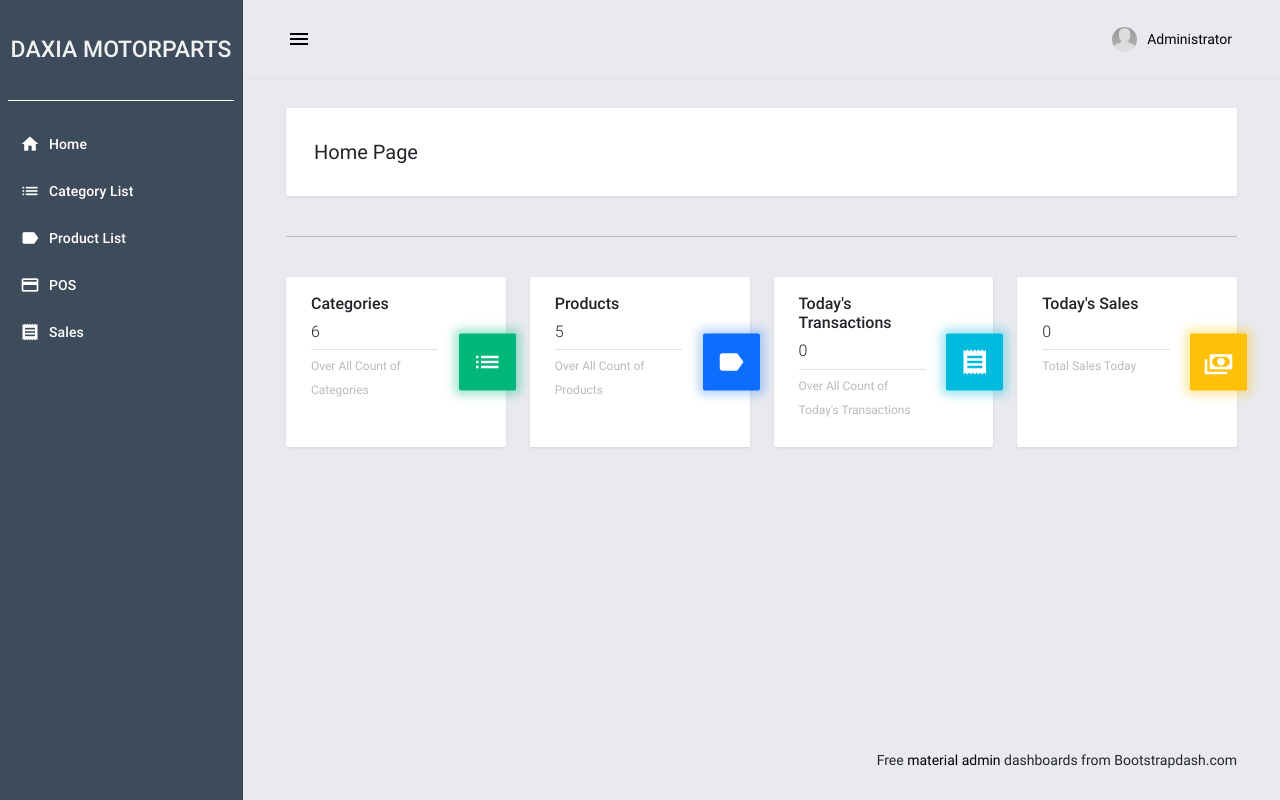
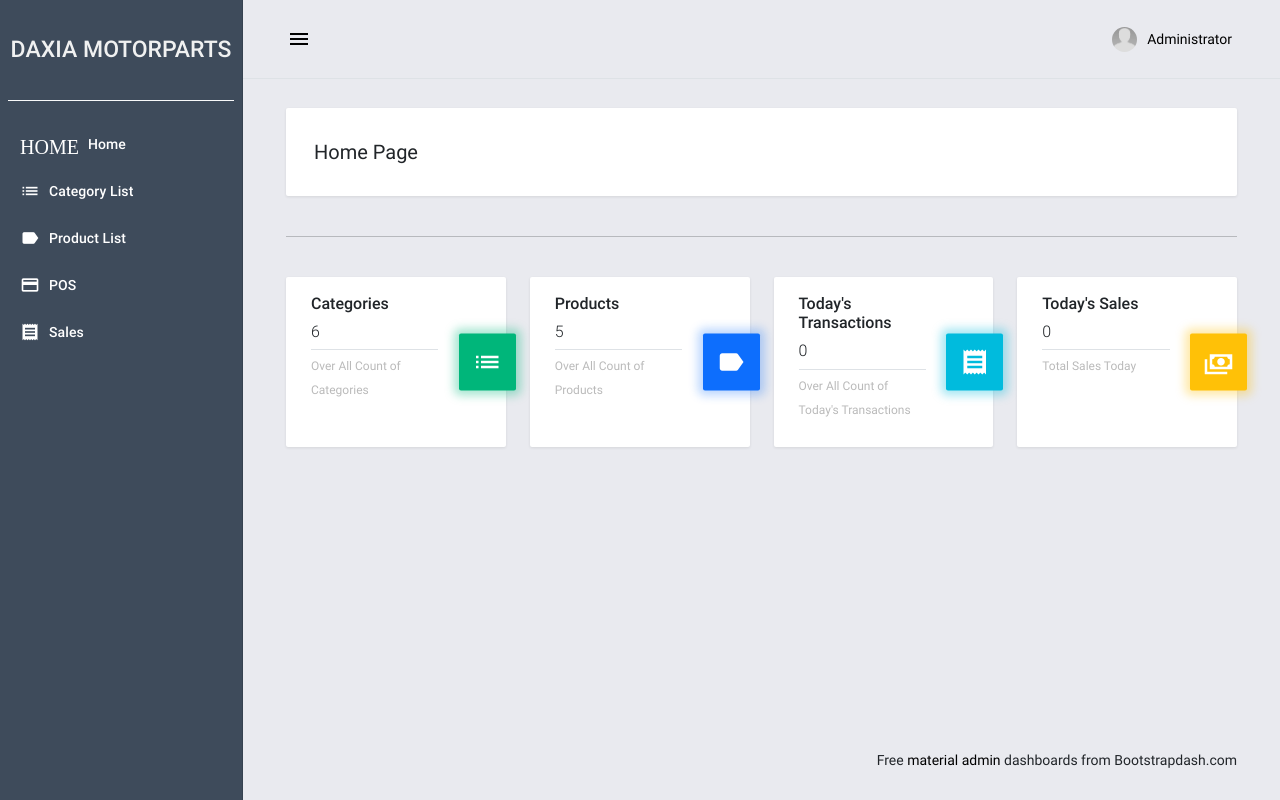
Before and after one commit to Nagoyod/Daxia, a Django app: page / in a window 1280 px wide. Run offline with Django 3.2, Linux system fonts and the light colour scheme; a user stored in the database is signed in; data comes from the database, SQL or seed files in the repository; both versions use the stored data as it was after the commit; some libraries are stand-ins or nearby versions.

Commit message:
Add Django project folder 'pos'

```diff
--- a/posApp/templates/posApp/navigation.html
+++ b/posApp/templates/posApp/navigation.html
@@ -11,7 +11,7 @@
             <nav class="mdc-list mdc-drawer-menu">
                 <div class="mdc-list-item mdc-drawer-item">
                     <a class="mdc-drawer-link" href="{% url 'home-page' %}">
-                        <i class="material-icons mdc-list-item__start-detail mdc-drawer-item-icon" aria-hidden="true">home</i> Home
+                        <i class="material-icons mdc-list-item__start-detail mdc-drawer-item-icon" aria-hidden="true">HOME</i> Home
                     </a>
                 </div>
                 <div class="mdc-list-item mdc-drawer-item">
```
Also changed, not shown: db.sqlite3.
